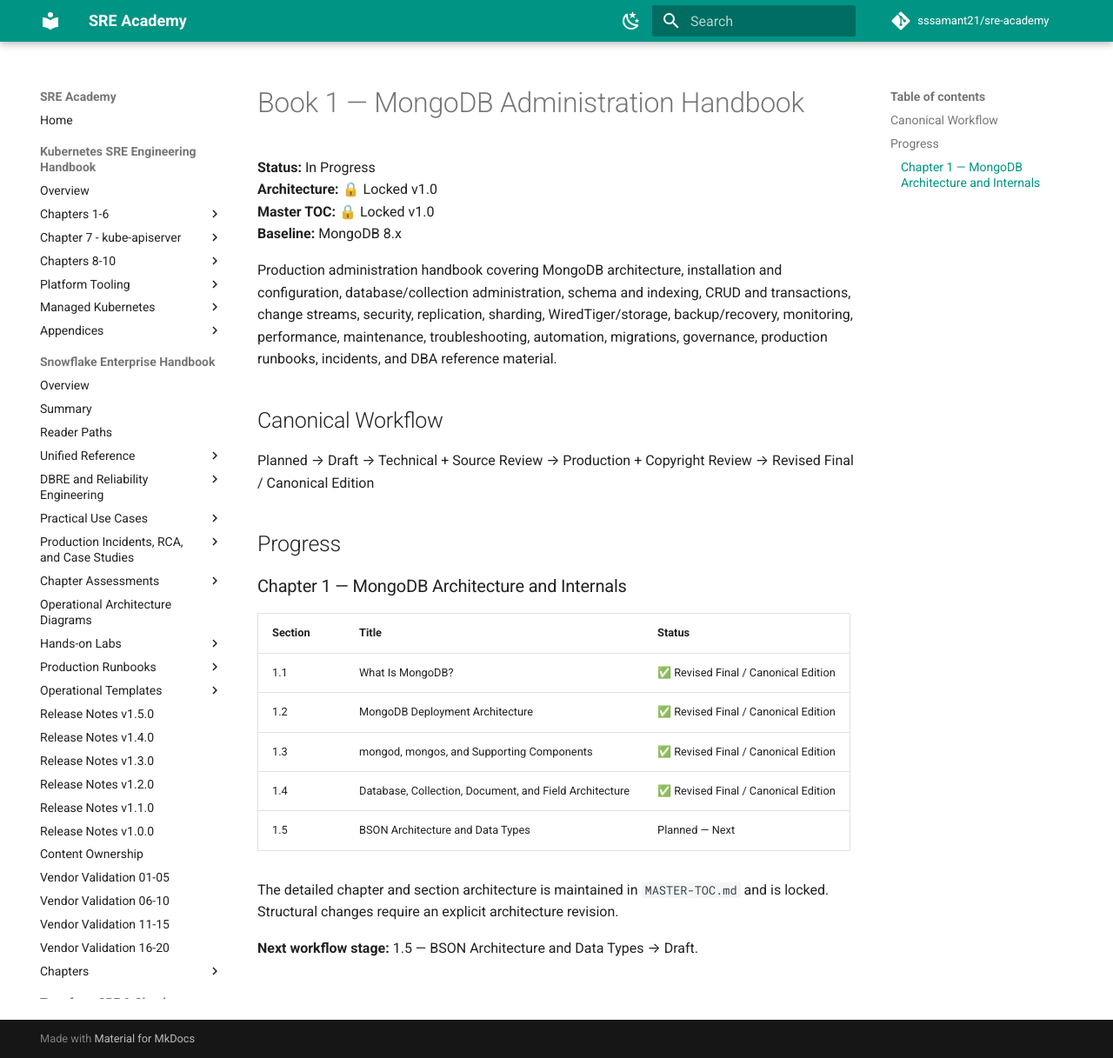
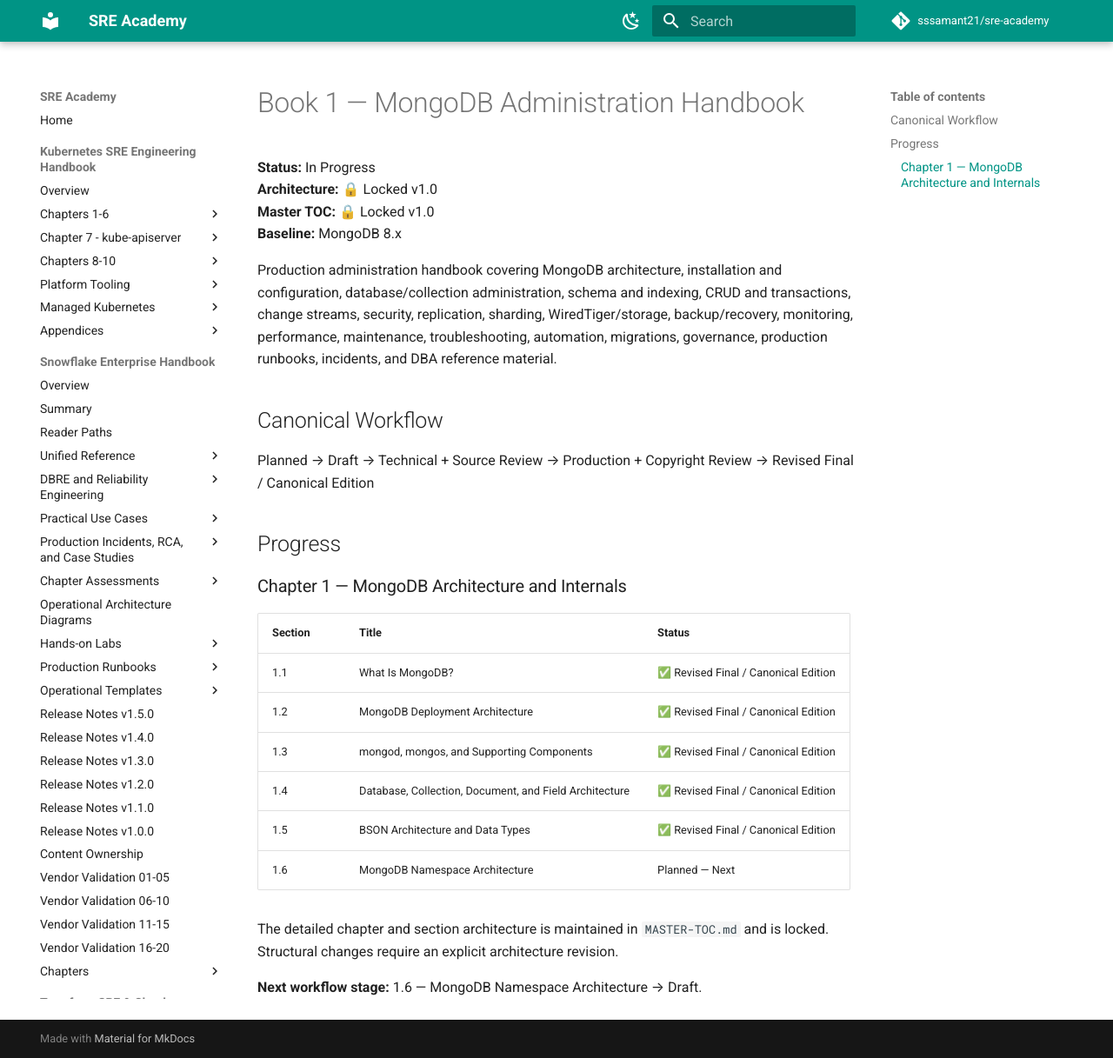
Before and after one commit to sssamant21/sre-academy, an MkDocs documentation site: the page built from docs/books/mongodb/mongodb-administration-handbook/README.md, in a window 1280 px wide and 1217 px high. Shown: the whole window at 87% size. Built offline with MkDocs 1.6.1 and Material for MkDocs 9.7.7, drawn with Linux system fonts in a browser that asks for light colours; comment, search, counter and statistics services are not loaded.

Commit message:
docs(mongodb): advance Book 1 after canonical section 1.5

```diff
--- a/docs/books/mongodb/mongodb-administration-handbook/README.md
+++ b/docs/books/mongodb/mongodb-administration-handbook/README.md
@@ -21,8 +21,9 @@
 | 1.2 | MongoDB Deployment Architecture | ✅ Revised Final / Canonical Edition |
 | 1.3 | mongod, mongos, and Supporting Components | ✅ Revised Final / Canonical Edition |
 | 1.4 | Database, Collection, Document, and Field Architecture | ✅ Revised Final / Canonical Edition |
-| 1.5 | BSON Architecture and Data Types | Planned — Next |
+| 1.5 | BSON Architecture and Data Types | ✅ Revised Final / Canonical Edition |
+| 1.6 | MongoDB Namespace Architecture | Planned — Next |
 
 The detailed chapter and section architecture is maintained in `MASTER-TOC.md` and is locked. Structural changes require an explicit architecture revision.
 
-**Next workflow stage:** 1.5 — BSON Architecture and Data Types → Draft.
+**Next workflow stage:** 1.6 — MongoDB Namespace Architecture → Draft.
```
